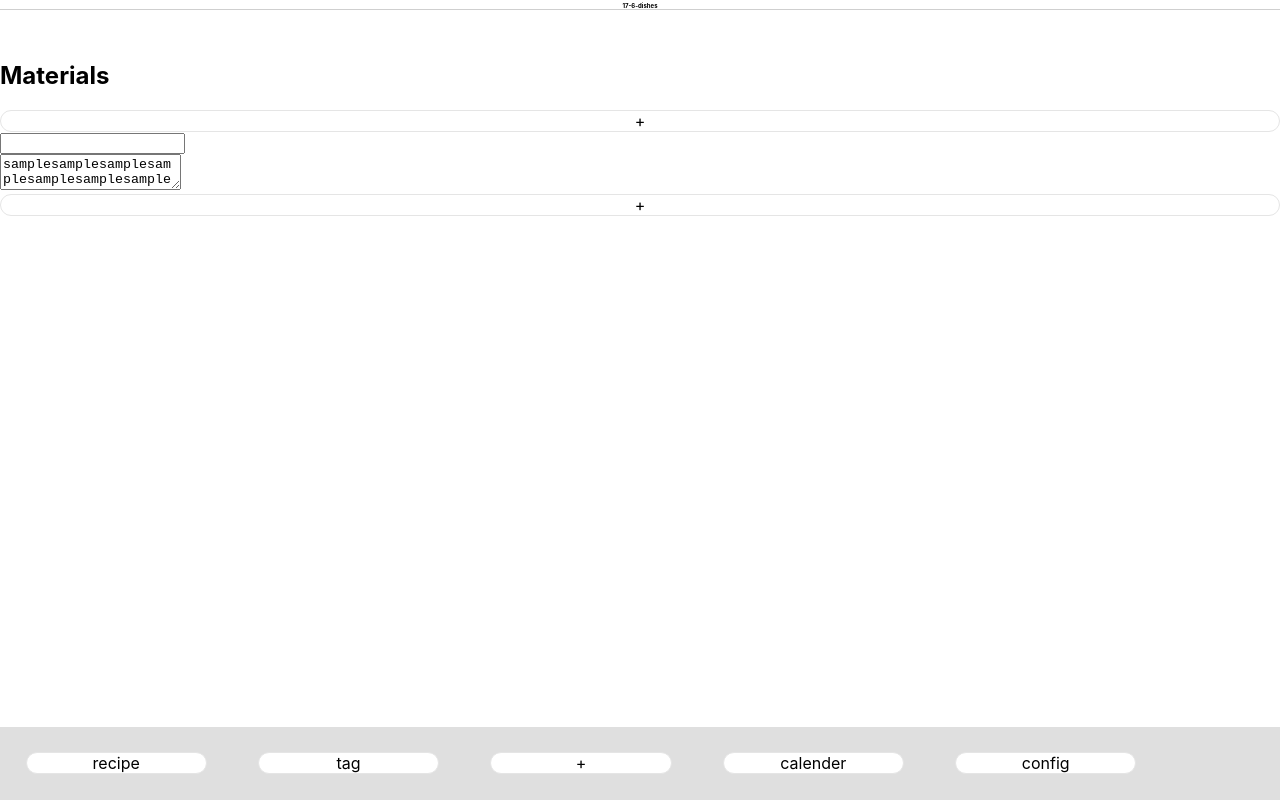
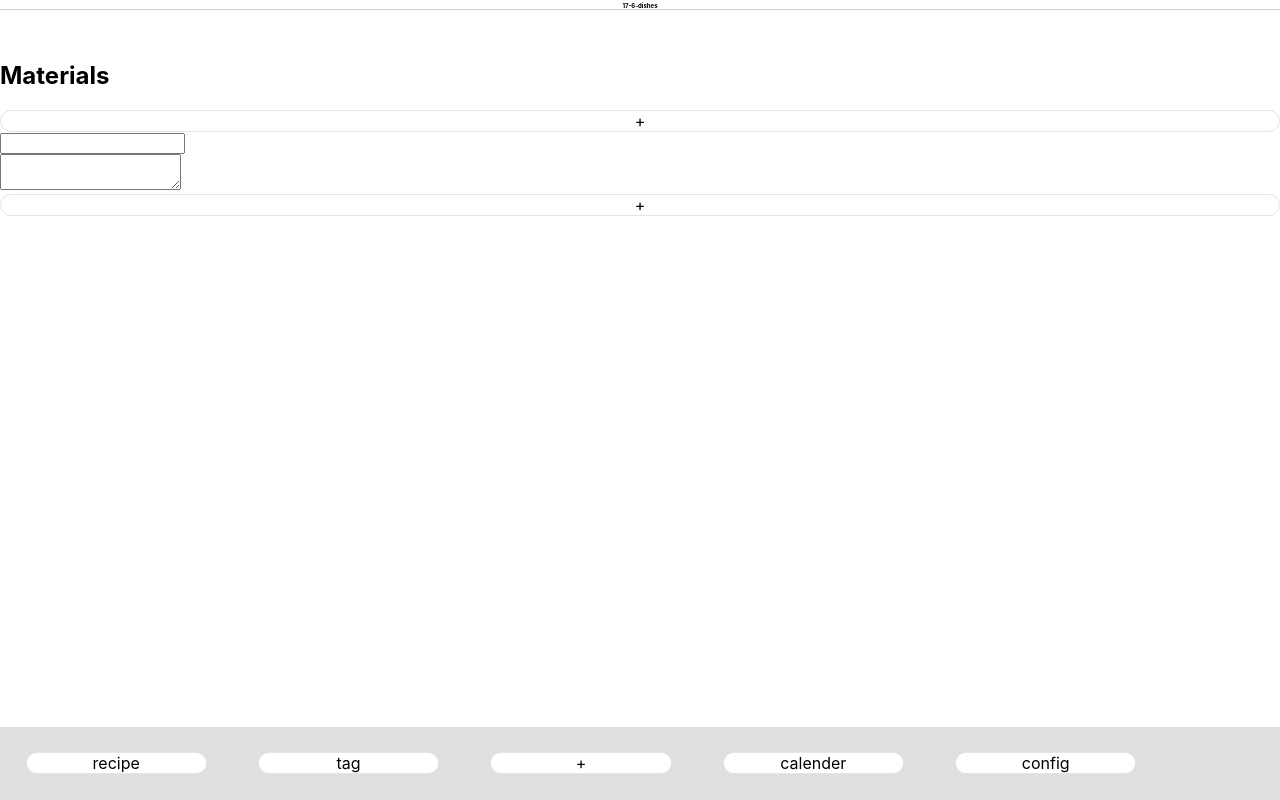
Before and after one commit to ndjndj/dishes-with-react, a React (Create React App) app: page /add in a window 1280 px wide. Built offline with nearby package versions, Linux system fonts and the light colour scheme.

Commit message:
fix recipe-step.js

```diff
--- a/src/components/recipe-step.js
+++ b/src/components/recipe-step.js
@@ -6,11 +6,7 @@ class RecipeStep extends React.Component {
             <div className="step">
                 <div className="material-unit"><input type="text" /></div>
                 <div className="step-desc">
-                    <textarea>
-                        samplesamplesamplesamplesamplesamplesamplesample
-                        samplesamplesamplesamplesamplesamplesamplesample
-                        samplesamplesamplesamplesamplesamplesamplesample
-                    </textarea>
+                    <textarea />
                 </div>
             </div>
         );
```
Also changed, not shown: 1 other file (tests, documents, lock files or other folders).
